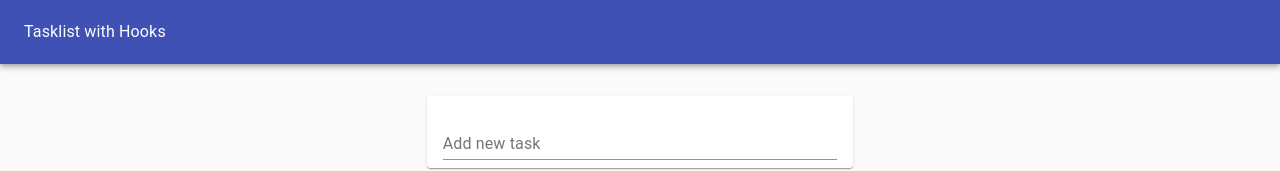
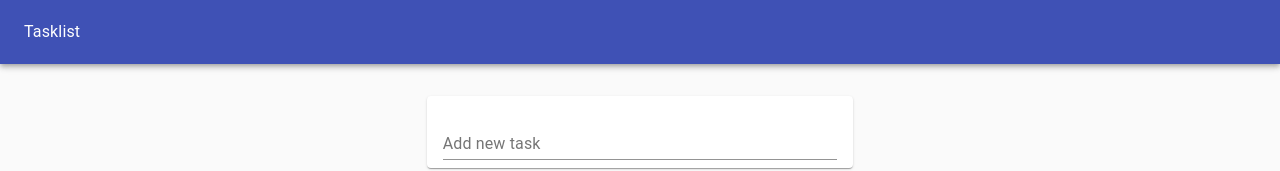
Before and after one commit to jrrlokken/tasklist, a React (Create React App) app: page / in a window 1280 px wide. Shown: the top 171 px of the page. Built offline with nearby package versions, Linux system fonts and the light colour scheme.

Commit message:
Remove "with hooks" from header

```diff
--- a/src/TasklistApp.js
+++ b/src/TasklistApp.js
@@ -21,7 +21,7 @@ function TasklistApp() {
     >
       <AppBar color='primary' position='static' style={{ height: '64px' }} >
         <Toolbar>
-          <Typography color='inherit'>Tasklist with Hooks</Typography>
+          <Typography color='inherit'>Tasklist</Typography>
         </Toolbar>
       </AppBar>
       <Grid container justify='center' style={{ marginTop: '1rem' }}>
```
